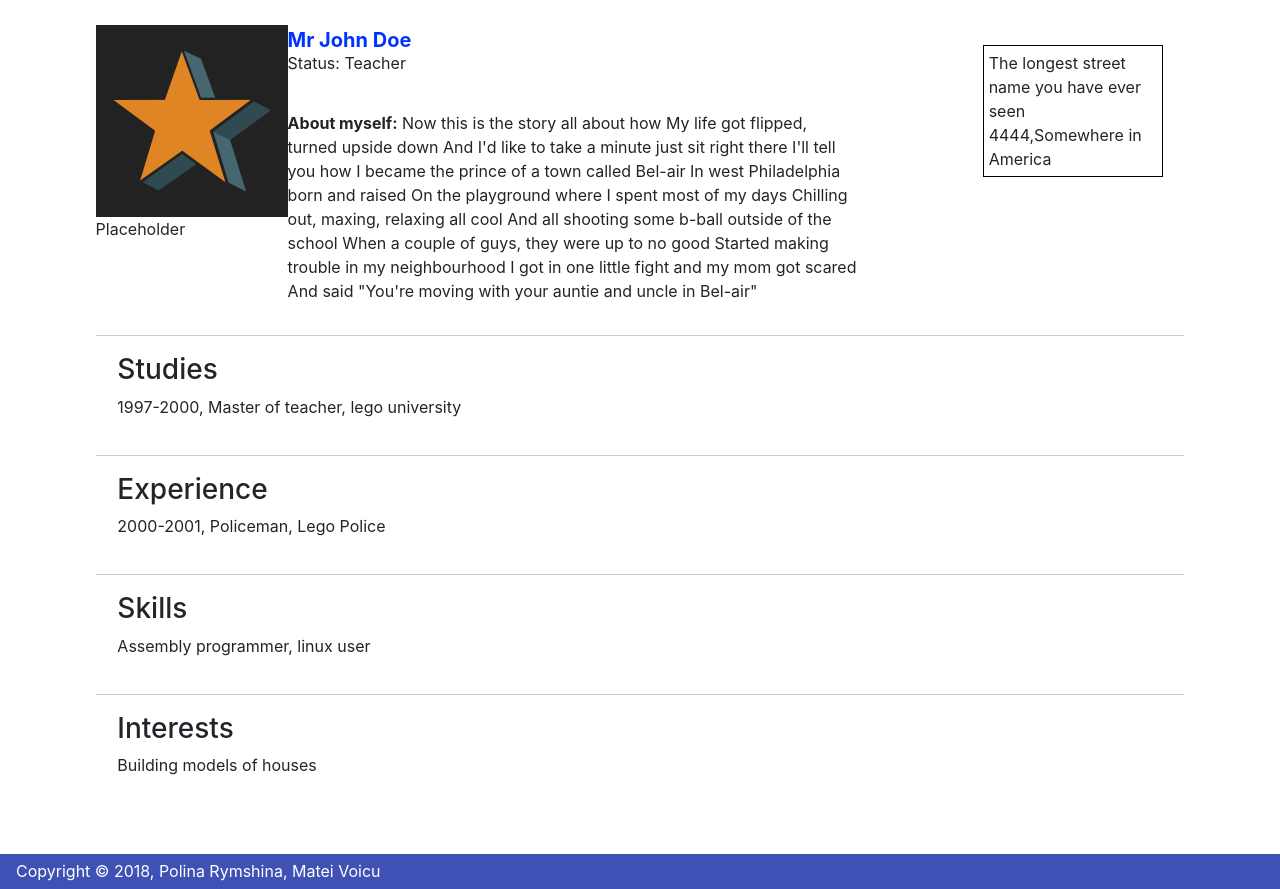
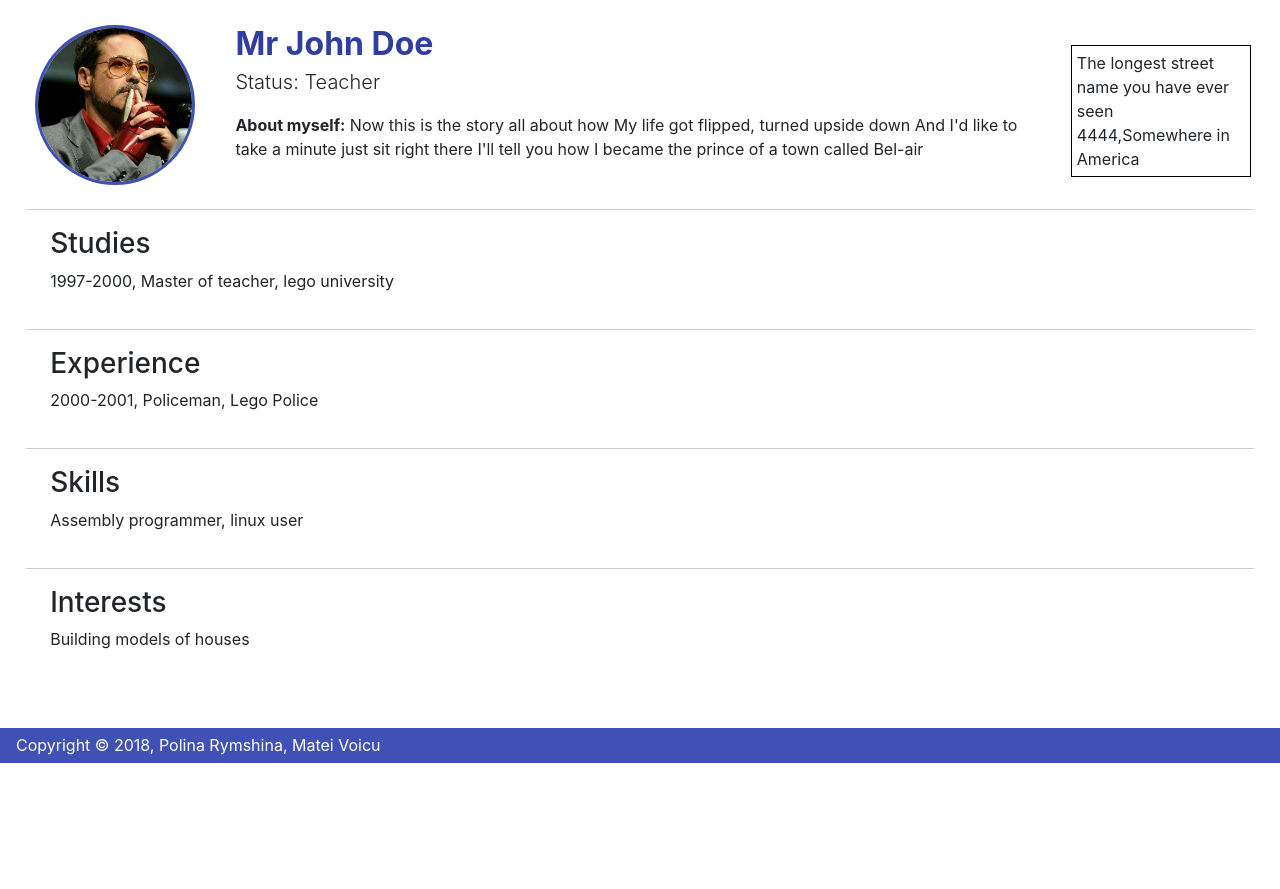
Before and after one commit to PolinaRmsh/PeopleOfFontysWebsite, a PHP site: page /mypage.html in a window 1280 px wide. Shown: the part 69-958 px from the top of the page. After the commit the page ends 832 px from the top, so only its background shows below. Run offline with PHP 8.4, Linux system fonts and the light colour scheme; some libraries are stand-ins or nearby versions.

Commit message:
bootstrapped main page, the people and my page

```diff
--- a/mainAndThePeople/Students.html
+++ b/mainAndThePeople/Students.html
@@ -48,7 +48,7 @@
 
         </div>
     </div>
-    <h1></h1>
+    <h1 class="pb-3"></h1>
     <div class="pics">
         <div class="user">
             <img src="tile.png" alt="Avatar" class="userImage">
--- a/mainAndThePeople/Teachers.html
+++ b/mainAndThePeople/Teachers.html
@@ -48,7 +48,7 @@
 
         </div>
     </div>
-<h1></h1>
+<h1 class="pb-3"></h1>
 <div class="pics">
     <div class="user">
         <img src="tile.png" alt="Avatar" class="userImage">
--- a/mainAndThePeople/css/main.css
+++ b/mainAndThePeople/css/main.css
@@ -555,6 +555,8 @@ hr {
 .contactLink:hover {
     /*border-bottom: 3px solid #3F51B5;*/
     border-bottom: 3px solid rgba(197, 202, 233, 0.8);
+    color: white;
+    text-decoration: none;
 }
 
 /* ABOUT PAGES */
@@ -683,27 +685,13 @@ hr {
 }
 
 /*MY PAGE*/
-.container {
-    padding: 2%;
-    display: block;
-    overflow: auto;
-}
-
-.mypage-top-info {
-    display: inline-flex;
-    width: 70%;
-}
 
 .mypage-top-text {
     display: block;
     float: right;
 }
 
-.mypage-top-picture {
-    display: inherit;
-    width: 128px;
-    margin: 2%;
-}
+
 
 #contact-info {
     display: inline;
@@ -716,15 +704,10 @@ hr {
 }
 
 #person-name {
-    color: #03F;
-    font-size: 20px;
+    color: #303F9F;
     font-weight: bold;
 }
 
-#person-status {
-    position: relative;
-    bottom: 20px;
-}
 
 #top-info-separator {
     border-bottom: 1px black solid;
--- a/mainAndThePeople/mypage.html
+++ b/mainAndThePeople/mypage.html
@@ -29,35 +29,28 @@
         </div>
     </nav>
 </header>
-<div class="container">
-    <div class="mypage-top-info">
-        <div class="mypage-top-image">
-            <figure>
-                <img src="icon.png">
-                <figcaption>
-                    Placeholder
-                </figcaption>
-            </figure>
+<div class="websiteContents">
+    <div class="row">
+        <div class="col-sm-2">
+            <div class="person-circle text-center justify-content-md-center">
+                <img src="img/iron-man.jpg">
+            </div>
         </div>
-        <div class="mypage-top-text">
-            <p id="person-name">Mr John Doe</p>
-            <p id="person-status">Status: Teacher</p>
-            <p id="person-about"><Strong>About myself:</Strong> Now this is the story all about how
-                My life got flipped, turned upside down
-                And I'd like to take a minute just sit right there
-                I'll tell you how I became the prince of a town called Bel-air
-                In west Philadelphia born and raised
-                On the playground where I spent most of my days
-                Chilling out, maxing, relaxing all cool
-                And all shooting some b-ball outside of the school
-                When a couple of guys, they were up to no good
-                Started making trouble in my neighbourhood
-                I got in one little fight and my mom got scared
-                And said "You're moving with your auntie and uncle in Bel-air"
-            </p>
+        <div class="col-sm-8">
+            <div class="mypage-top-text">
+                <div class="display-5 mb-1" id="person-name">Mr John Doe</div>
+                <div class="lead mb-3">Status: Teacher</div>
+                <div><Strong>About myself:</Strong> Now this is the story all about how
+                    My life got flipped, turned upside down
+                    And I'd like to take a minute just sit right there
+                    I'll tell you how I became the prince of a town called Bel-air
+                </div>
+            </div>
+        </div>
+        <div class="col-sm-2">
+            <p id="contact-info">The longest street name you have ever seen 4444,Somewhere in America</p>
         </div>
     </div>
-    <p id="contact-info">The longest street name you have ever seen 4444,Somewhere in America</p>
     <hr>
     <div class="mypage-bottom-info">
         <h3> Studies </h3>
--- a/mainAndThePeople/thePeople.html
+++ b/mainAndThePeople/thePeople.html
@@ -48,7 +48,7 @@
 
         </div>
     </div>
-    <h1></h1>
+    <h1 class="pb-3"></h1>
     <div class="pics">
         <div class="user">
             <img src="tile.png" alt="Avatar" class="userImage">
```
